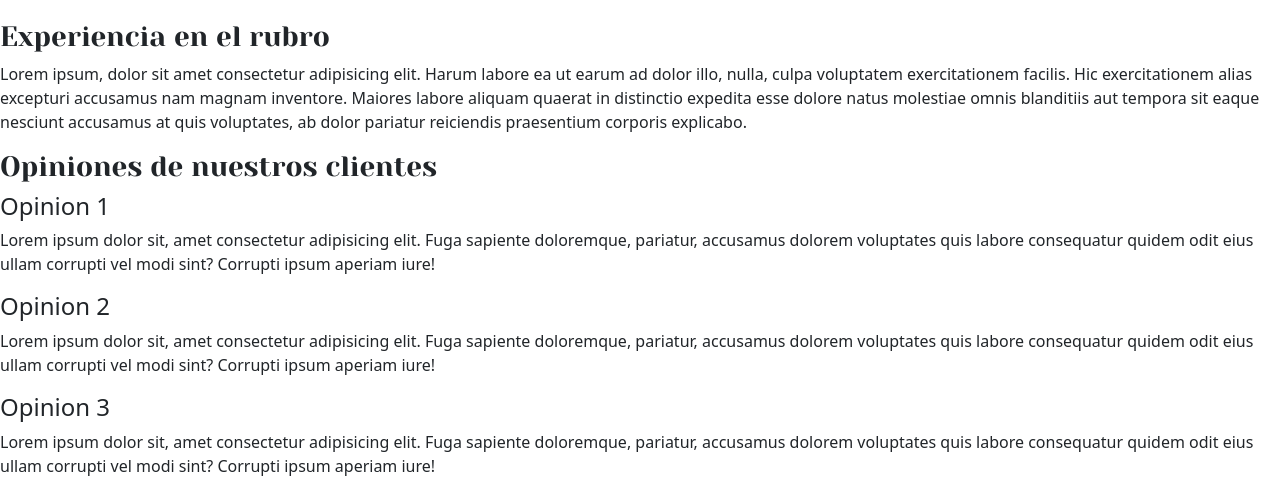
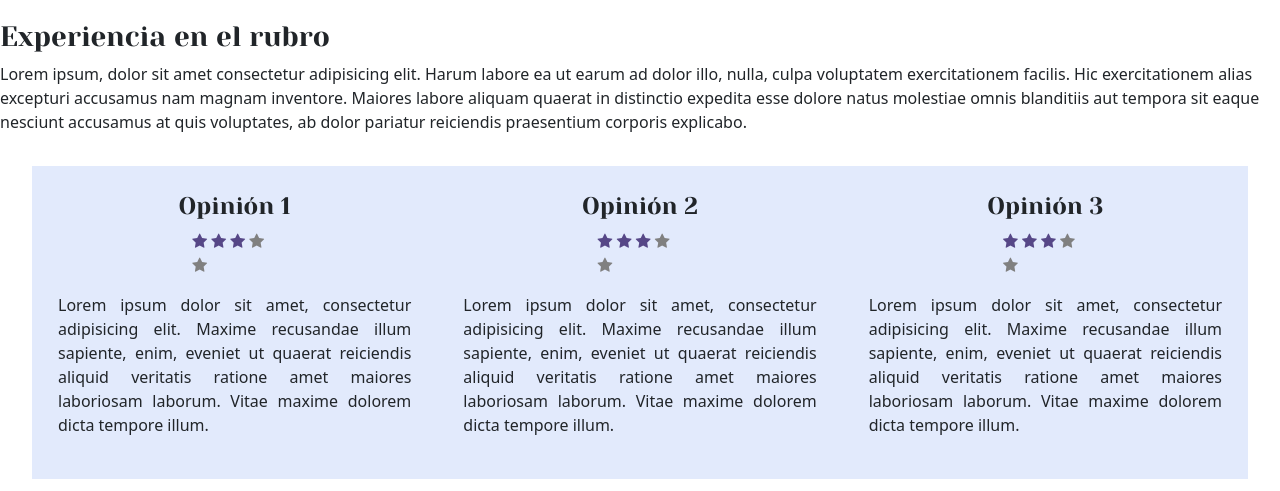
Before and after one commit to sashalda/proyectofinal_dw, a plain HTML site: page index.html in a window 1280 px wide. Shown: the part 734-1225 px from the top of the page. Drawn offline with nearby package versions, Linux system fonts and the light colour scheme; a web font is replaced by a local one.

Commit message:
agregamos opiniones

```diff
--- a/index.html
+++ b/index.html
@@ -12,6 +12,12 @@
     <link rel="preconnect" href="https://fonts.googleapis.com">
     <link rel="preconnect" href="https://fonts.gstatic.com" crossorigin>
     <link href="https://fonts.googleapis.com/css2?family=WindSong:wght@500&family=Yeseva+One&display=swap" rel="stylesheet">
+    <link rel="stylesheet" href="https://cdnjs.cloudflare.com/ajax/libs/font-awesome/4.7.0/css/font-awesome.min.css">
+    <style>
+        .checked {
+        color: #564787;
+        }
+    </style>
     <link rel="stylesheet" href="styles/styles.css">
     <title>Marisa Digiorgio Seguros</title>
 </head>
@@ -92,21 +98,42 @@
       <h3>Experiencia en el rubro</h3>
       <p>Lorem ipsum, dolor sit amet consectetur adipisicing elit. Harum labore ea ut earum ad dolor illo, nulla, culpa voluptatem exercitationem facilis. Hic exercitationem alias excepturi accusamus nam magnam inventore. Maiores labore aliquam quaerat in distinctio expedita esse dolore natus molestiae omnis blanditiis aut tempora sit eaque nesciunt accusamus at quis voluptates, ab dolor pariatur reiciendis praesentium corporis explicabo. </p>
     </section>
-    <section class="opinonesClientes">
-      <h3>Opiniones de nuestros clientes</h3>
-      <div>
-        <h4>Opinion 1</h4>
-        <p>Lorem ipsum dolor sit, amet consectetur adipisicing elit. Fuga sapiente doloremque, pariatur, accusamus dolorem voluptates quis labore consequatur quidem odit eius ullam corrupti vel modi sint? Corrupti ipsum aperiam iure!</p>
-      </div>
-      <div>
-        <h4>Opinion 2</h4>
-        <p>Lorem ipsum dolor sit, amet consectetur adipisicing elit. Fuga sapiente doloremque, pariatur, accusamus dolorem voluptates quis labore consequatur quidem odit eius ullam corrupti vel modi sint? Corrupti ipsum aperiam iure!</p>
-      </div>
-      <div>
-        <h4>Opinion 3</h4>
-        <p>Lorem ipsum dolor sit, amet consectetur adipisicing elit. Fuga sapiente doloremque, pariatur, accusamus dolorem voluptates quis labore consequatur quidem odit eius ullam corrupti vel modi sint? Corrupti ipsum aperiam iure!</p>
-      </div>
-    </section>
+    <section class="opiniones">
+      <article>
+          <h4>Opinión 1</h4>
+          <div class="estrellita">
+              <span class="fa fa-star checked"></span>
+              <span class="fa fa-star checked"></span>
+              <span class="fa fa-star checked"></span>
+              <span class="fa fa-star"></span>
+              <span class="fa fa-star"></span>
+          </div>
+          <p>Lorem ipsum dolor sit amet, consectetur adipisicing elit. Maxime recusandae illum sapiente, enim, eveniet ut quaerat reiciendis aliquid veritatis ratione amet maiores laboriosam laborum. Vitae maxime dolorem dicta tempore illum.</p>
+      </article>
+      <article>
+          <h4>Opinión 2</h4>
+          <div class="estrellita">
+              <span class="fa fa-star checked"></span>
+              <span class="fa fa-star checked"></span>
+              <span class="fa fa-star checked"></span>
+              <span class="fa fa-star"></span>
+              <span class="fa fa-star"></span>
+          </div>
+          <p>Lorem ipsum dolor sit amet, consectetur adipisicing elit. Maxime recusandae illum sapiente, enim, eveniet ut quaerat reiciendis aliquid veritatis ratione amet maiores laboriosam laborum. Vitae maxime dolorem dicta tempore illum.</p>
+      </article>
+      <article>
+          <h4>Opinión 3</h4>
+          <div class="estrellita">
+              <span class="fa fa-star checked"></span>
+              <span class="fa fa-star checked"></span>
+              <span class="fa fa-star checked"></span>
+              <span class="fa fa-star"></span>
+              <span class="fa fa-star"></span>
+          </div>
+          <p>Lorem ipsum dolor sit amet, consectetur adipisicing elit. Maxime recusandae illum sapiente, enim, eveniet ut quaerat reiciendis aliquid veritatis ratione amet maiores laboriosam laborum. Vitae maxime dolorem dicta tempore illum.</p>
+      </article>
+  </section>
+
     <section class="mapa">
       <h3>Donde encontrarnos</h3>
       <div>
--- a/styles/styles.scss
+++ b/styles/styles.scss
@@ -4,6 +4,7 @@
 }
 $subtitulo: 'WindSong', cursive;
 $titulo: 'Yeseva One', cursive;
+$fondo: #E2EAFC;
 
 .tituloIndex {
     margin: 5rem 0;
@@ -23,7 +24,7 @@ h3 {
 
 }
 .mapa {
-    margin:1rem 0 1rem 3rem;
+    margin:4rem 0 1rem 4rem;
 
     div {
         display: grid;
@@ -35,3 +36,27 @@ h3 {
         padding-right: 3rem;
     }
 }
+.opiniones {
+    margin: 2rem;
+    display: grid;
+    grid-template-columns: 1fr 1fr 1fr;
+
+    article {
+        padding: 10px;
+        background-color: $fondo;
+    }
+
+    h4 {
+        font-family: $titulo;
+        text-align: center;
+        padding-top: 1rem;
+    }
+    p {
+        padding: 1rem;
+        text-align: justify;
+    }
+}
+.estrellita {
+    margin: 0 39%;
+    color: grey;
+}
```
Also changed, not shown: styles/styles.css, 1 other file.
